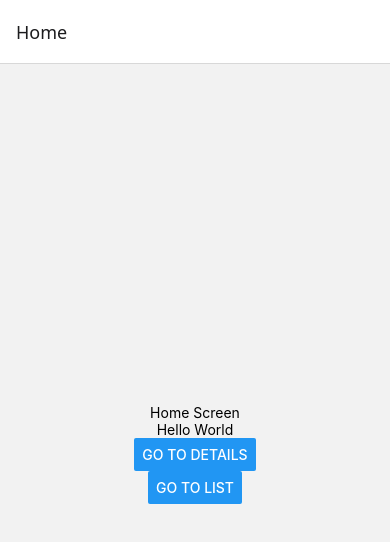
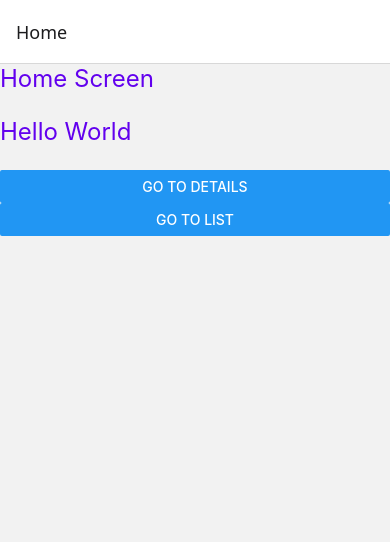
Before and after one commit to nikzalevskii10/rn-test, a React Native app: screen /Home in a window 390 px wide. Shown: the top 542 px of the page. Built offline with nearby package versions, Linux system fonts and the light colour scheme.

Commit message:
added styledComponents. changed structure - added component folders

```diff
--- a/App.tsx
+++ b/App.tsx
@@ -1,8 +1,14 @@
 import React from 'react';
 import AppNavigator from './src/navigation/AppNavigator';
+import {ThemeProvider} from 'styled-components/native';
+import {theme} from './src/theme';
 
 const App = () => {
-  return <AppNavigator />;
+  return (
+    <ThemeProvider theme={theme}>
+      <AppNavigator />
+    </ThemeProvider>
+  );
 };
 
 export default App;
--- a/package.json
+++ b/package.json
@@ -18,7 +18,8 @@
     "react-native-reanimated": "^3.7.0",
     "react-native-safe-area-context": "^5.4.0",
     "react-native-screens": "^4.10.0",
-    "react-native-vector-icons": "^10.2.0"
+    "react-native-vector-icons": "^10.2.0",
+    "styled-components": "^6.1.8"
   },
   "devDependencies": {
     "@babel/core": "^7.25.2",
--- a/src/navigation/AppNavigator.tsx
+++ b/src/navigation/AppNavigator.tsx
@@ -1,9 +1,9 @@
 import React from 'react';
 import {NavigationContainer} from '@react-navigation/native';
 import {createNativeStackNavigator} from '@react-navigation/native-stack';
-import HomeScreen from '../screens/HomeScreen';
-import DetailsScreen from '../screens/DetailsScreen';
-import ListScreen from '../screens/ListScreen';
+import HomeScreen from '../screens/HomeScreen/HomeScreen';
+import DetailsScreen from '../screens/DetailsScreen/DetailsScreen';
+import ListScreen from '../screens/ListScreen/ListScreen';
 
 export type RootStackParamList = {
   Home: undefined;
--- a/src/screens/DetailsScreen.tsx
+++ b/src/screens/DetailsScreen/DetailsScreen.tsx
@@ -1,8 +1,8 @@
 import React from 'react';
 import {NativeStackScreenProps} from '@react-navigation/native-stack';
-import {RootStackParamList} from '../navigation/AppNavigator';
+import {RootStackParamList} from '../../navigation/AppNavigator';
 import {Button, Text, View} from 'react-native';
-import {commonStyles} from '../styles/common';
+import {commonStyles} from '../../styles/common';
 type Props = NativeStackScreenProps<RootStackParamList, 'Details'>;
 
 export default function DetailsScreen({navigation, route}: Props) {
--- a/src/screens/HomeScreen.tsx
+++ b/src/screens/HomeScreen/HomeScreen.tsx
@@ -1,16 +1,16 @@
 import React from 'react';
 import {NativeStackScreenProps} from '@react-navigation/native-stack';
-import {RootStackParamList} from '../navigation/AppNavigator';
-import {Button, Text, View} from 'react-native';
-import {commonStyles} from '../styles/common';
+import {RootStackParamList} from '../../navigation/AppNavigator';
+import {Button, View} from 'react-native';
+import {Title} from './styles';
 
 type Props = NativeStackScreenProps<RootStackParamList, 'Home'>;
 
 export default function HomeScreen({navigation}: Props) {
   return (
-    <View style={commonStyles.centered}>
-      <Text>Home Screen</Text>
-      <Text>Hello World</Text>
+    <View>
+      <Title>Home Screen</Title>
+      <Title>Hello World</Title>
       <Button
         title="Go To Details"
         onPress={() => navigation.navigate('Details', {})}
--- /dev/null
+++ b/src/screens/HomeScreen/styles.ts
@@ -0,0 +1,14 @@
+import styled from 'styled-components/native';
+
+export const Container = styled.View`
+  flex: 1;
+  justify-content: center;
+  align-items: center;
+  background: ${props => props.theme.colors.background};
+`;
+
+export const Title = styled.Text`
+  color: ${props => props.theme.colors.primary};
+  font-size: 24px;
+  margin-bottom: ${props => props.theme.spacing.l}px;
+`;
--- a/src/screens/ListScreen.tsx
+++ b/src/screens/ListScreen/ListScreen.tsx
@@ -1,6 +1,6 @@
 import {NativeStackScreenProps} from '@react-navigation/native-stack';
 import {FlatList, Pressable, StyleSheet, Text, View} from 'react-native';
-import {RootStackParamList} from '../navigation/AppNavigator';
+import {RootStackParamList} from '../../navigation/AppNavigator';
 
 const DATA = [
   {id: '1', title: '🍎 Apple'},
--- /dev/null
+++ b/src/theme/index.ts
@@ -0,0 +1,23 @@
+// src/theme/index.ts
+
+export const theme = {
+  colors: {
+    primary: '#6200ee',
+    background: '#fff',
+    text: '#222',
+    error: '#ff3333',
+  },
+  spacing: {
+    s: 8,
+    m: 16,
+    l: 24,
+  },
+  borderRadius: {
+    s: 4,
+    m: 8,
+    l: 16,
+  },
+  // Добавляй другие параметры по мере необходимости
+};
+
+export type AppTheme = typeof theme;
--- /dev/null
+++ b/src/theme/styled.d.ts
@@ -0,0 +1,6 @@
+import 'styled-components/native';
+import {AppTheme} from './index';
+
+declare module 'styled-components/native' {
+  interface DefaultTheme extends AppTheme {}
+}
```
Also changed, not shown: src/screens/DetailsScreen/styles.ts (added), src/screens/ListScreen/styles.ts (added), 1 other file (tests, documents, lock files or other folders).
